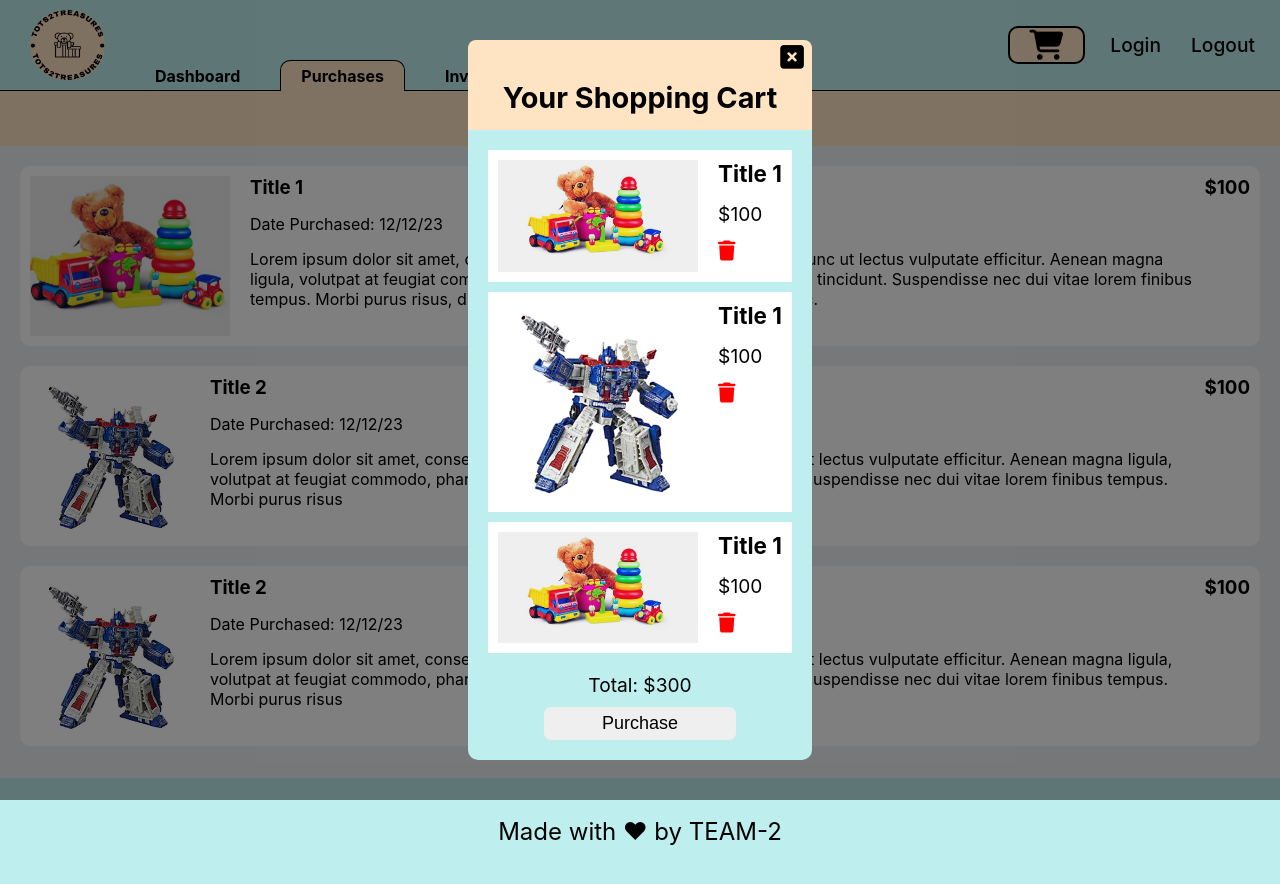
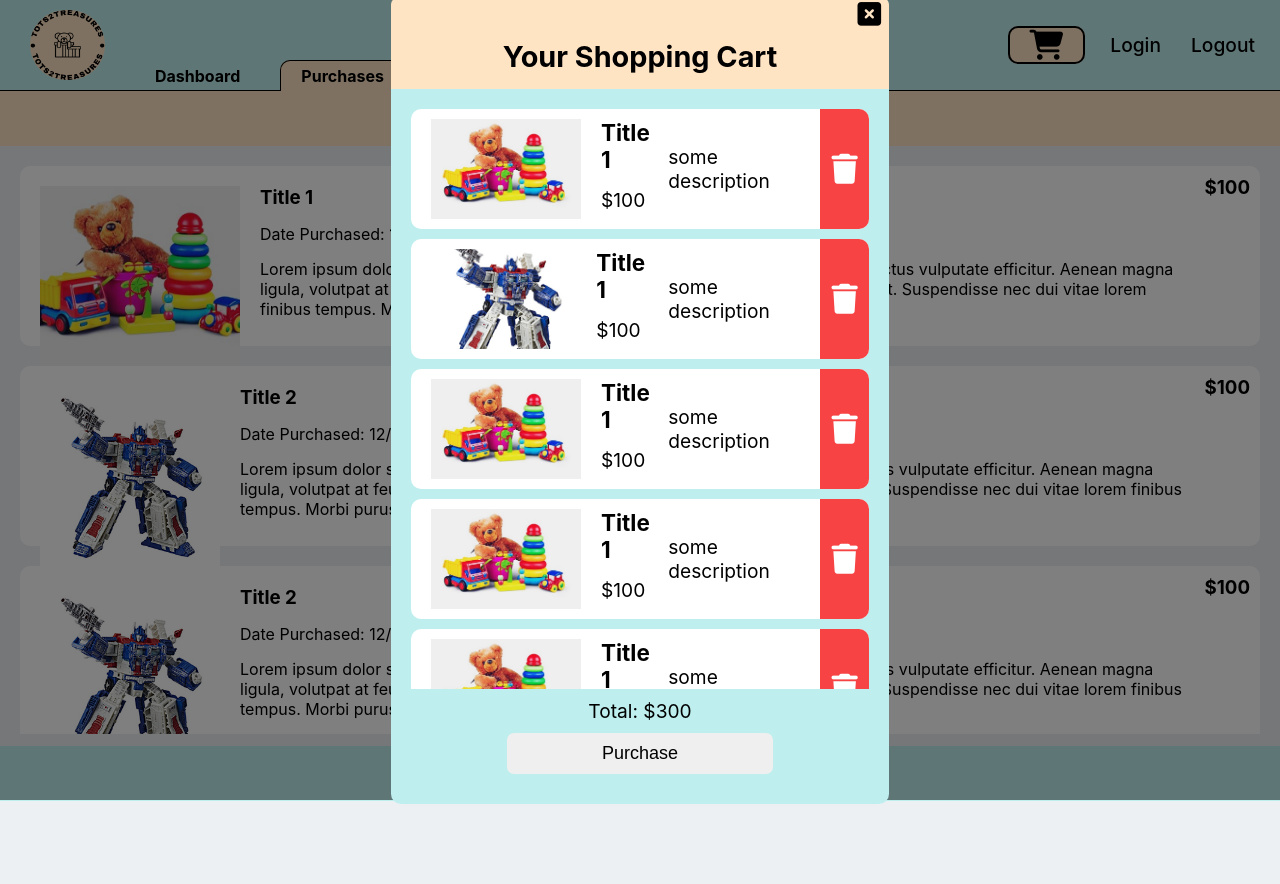
Before and after one commit to ThriftKids/Tots2Treasures, a React (Create React App) app in the folder client/: page /purchases in a window 1280 px wide. Both pictures are taken after a click on the link 1046 px from the left and 45 px from the top of the page. After the commit the page ends 801 px from the top, so only its background shows below. Built offline with nearby package versions, Linux system fonts and the light colour scheme.

Commit message:
restyled shopping cart, added pop up effect to shopping cart

```diff
--- a/client/src/components/Cart/Card.js
+++ b/client/src/components/Cart/Card.js
@@ -8,9 +8,10 @@ const CartCard = (props) => {
         <div className="column content">
           <h3>{props.title}</h3>
           <p>{props.price}</p>
-          <i class="fa-sharp fa-solid fa-trash"></i>
         </div>
       </div>
+      <p>{props.desc}</p>
+      <i class="fa-sharp fa-solid fa-trash"></i>
     </div>
   );
 };
--- a/client/src/components/Cart/Cart.css
+++ b/client/src/components/Cart/Cart.css
@@ -1,58 +1,95 @@
-.cardContainer{
+.cardContainer {
   gap: 10px;
   padding: 20px;
+  height: 70vh;
+  overflow-y: scroll;
 }
-.shoppingCartTitle{
+.shoppingCartTitle {
   display: flex;
   justify-content: center;
   padding: 1%;
   background-color: bisque;
 }
-.cartCard{
+.cartCard {
   justify-content: space-between;
   align-items: center;
   background-color: white;
-    padding: 10px;
-
+  padding: 0 0 0 10px;
+  width: 35vw;
+  border-radius: 10px;
 }
 
-.cartCard i{
-    color: red;
+.cartCard i {
+  display: flex;
+  height: 100%;
+  width: 50px;
+  align-items: center;
+  justify-content: center;
+  background-color: rgb(247, 67, 67);
+  color: white;
   font-size: 20px;
   margin-bottom: 0;
+  font-size: 30px;
+  border-radius: 0 10px 10px 0;
+  transition: 0.3s ease-in-out;
 }
 
-.cartCard img{
-    width: 200px;
+.cartCard i:hover {
+  background-color: rgb(255, 226, 226);
+  color: red;
+}
+
+.cartCard img {
+  width: 150px;
+  height: 100px;
   object-fit: cover;
 }
 
-.modal{
+.modal {
   position: fixed;
   left: 0;
   top: 0;
   right: 0;
   bottom: 0;
-    background-color: rgba(0,0,0,0.5);
+  background-color: rgba(0, 0, 0, 0.5);
   display: flex;
   align-items: center;
   justify-content: center;
   flex-direction: column;
+  transform: scale(1);
 
 }
 
-.cartContent{
+.cartContent {
     background-color: rgb(191, 238, 238);
     border-radius: 10px;
+
+    transform: translateX(-1500px);
+    animation: roadRunnerIn 0.3s cubic-bezier(0.165, 0.84, 0.44, 1) forwards;
+
+
   }
-.closeCartButton{
+
+@keyframes roadRunnerIn {
+  0% {
+    transform: translateX(-1500px) skewX(30deg) scaleX(1.3);
+  }
+  70% {
+    transform: translateX(30px) skewX(0deg) scaleX(0.9);
+  }
+  100% {
+    transform: translateX(0px) skewX(0deg) scaleX(1);
+  }
+}
+
+
+.closeCartButton {
   font-size: large;
   font-weight: bold;
   background-color: bisque;
   border: none;
-
 }
-.closeCartButtonContainer{
+.closeCartButtonContainer {
   display: flex;
   justify-content: flex-end;
   padding-top: 8px;
@@ -63,18 +100,19 @@ border: none;
   border-top-right-radius: 8px;
 }
 
-.shoppingCartTitle{
-    padding-bottom: 15px ;
+.shoppingCartTitle {
+  padding-bottom: 15px;
 }
-.cartFooterContainer{
+.cartFooterContainer {
   display: flex;
   justify-content: center;
   flex-direction: column;
   align-items: center;
   margin-top: 10px;
+  margin-bottom: 30px;
   gap: 10px;
 }
-.purchaseCartButton{
+.purchaseCartButton {
   padding: 2% 19%;
   font-size: large;
   border: none;
@@ -82,9 +120,9 @@ border: none;
   transition: background-color 0.5s, color 0.5s;
 }
 
-.purchaseCartButton:hover{
+.purchaseCartButton:hover {
   background-color: bisque;
   color: rgb(4, 208, 248);
-  box-shadow: rgba(0, 0, 0, .3) 2px 8px 8px -5px;
+  box-shadow: rgba(0, 0, 0, 0.3) 2px 8px 8px -5px;
   transform: translate3d(0, 2px, 0);
 }
--- a/client/src/components/Cart/Cart.js
+++ b/client/src/components/Cart/Cart.js
@@ -1,4 +1,4 @@
-import React from "react";
+import React, { useState } from "react";
 import "./Cart.css";
 import CartCard from "./Card";
 
@@ -9,9 +9,10 @@ const Cart = (props) => {
   if (!props.show) {
     return null;
   }
+
   return (
-    <div className="modal" onClick={props.onClose}>
-      <div className="cartContent" onClick={(e) => e.stopPropagation()}>
+    <div className={`modal`} onClick={props.onClose}>
+      <div className={`cartContent`} onClick={(e) => e.stopPropagation()}>
         <div className="closeCartButtonContainer">
         <button onClick={props.onClose} className="closeCartButton">
         <i class="fa-solid fa-square-xmark fa-xl"></i>
@@ -20,14 +21,19 @@ const Cart = (props) => {
         <h2 className="shoppingCartTitle">Your Shopping Cart</h2>
 
         <div className="column cardContainer">
-          <CartCard title="Title 1" price="$100" img={one} />
-          <CartCard title="Title 1" price="$100" img={testImage} />
-          <CartCard title="Title 1" price="$100" img={one} />
+          <CartCard title="Title 1" desc='some description' price="$100" img={one} />
+          <CartCard title="Title 1" desc='some description' price="$100" img={testImage} />
+          <CartCard title="Title 1" desc='some description' price="$100" img={one} />
+          <CartCard title="Title 1" desc='some description' price="$100" img={one} />
+          <CartCard title="Title 1" desc='some description' price="$100" img={one} />
+          <CartCard title="Title 1" desc='some description' price="$100" img={one} />
+          <CartCard title="Title 1" desc='some description' price="$100" img={one} />
+          <CartCard title="Title 1" desc='some description' price="$100" img={one} />
+        </div>
           <div className="cartFooterContainer">
             <p>Total: $300</p>
             <button className="purchaseCartButton">Purchase</button>
           </div>
-        </div>
       </div>
     </div>
   );
--- a/client/src/components/Dashboard/Dashboard.css
+++ b/client/src/components/Dashboard/Dashboard.css
@@ -4,6 +4,8 @@
   flex-direction: row;
   flex-wrap: wrap;
   gap: 20px;
+  height: 73vh;
+  overflow-y: scroll;
 }
 
 .categoryList {
@@ -13,7 +15,7 @@
   justify-content: space-around;
   list-style: none;
   margin: 0 0 15px 0;
-  padding: 25px;
+  padding: 10px;
   background-color: bisque;
   font-size: larger;
   font-weight: bold;
@@ -37,6 +39,7 @@
   );
   padding: 10px;
   width: 500px;
+  height: fit-content;
   border-radius: 18px;
   transition: 1s;
 }
--- a/client/src/components/Footer/Footer.css
+++ b/client/src/components/Footer/Footer.css
@@ -2,7 +2,7 @@
     display: flex;
     justify-content: center;
     margin-top:1%;
-    padding: 3%;
+    padding: 1%;
     background-color: rgb(191, 238, 238);
     font-size:x-large;
 }
--- a/client/src/components/Purchases/Purchases.css
+++ b/client/src/components/Purchases/Purchases.css
@@ -12,7 +12,9 @@
 
 .historyContainer{
     gap: 20px;
-    padding: 20px;
+    padding: 20px 20px 0 20px;
+    height: 71vh;
+    overflow-y: scroll;
 }
 
 .purchaseCard{
@@ -25,6 +27,7 @@
 
 .imgAndName{
     gap: 20px;
+    padding: 10px;
 }
 .imgAndName .content{
     gap: 15px;
@@ -33,5 +36,6 @@
 .purchaseCard img{
     object-fit: cover;
     width: 200px;
+    height: 180px;
     border: 18px;
 }
--- a/client/src/components/Purchases/Purchases.js
+++ b/client/src/components/Purchases/Purchases.js
@@ -12,6 +12,10 @@ const Purchases = () => {
         <PurchasesCard title="Title 1" desc="Lorem ipsum dolor sit amet, consectetur adipiscing elit. Quisque tempor nunc ut lectus vulputate efficitur. Aenean magna ligula, volutpat at feugiat commodo, pharetra vel erat. Donec varius finibus tincidunt. Suspendisse nec dui vitae lorem finibus tempus. Morbi purus risus, dictum quis ullamcorper ut, dignissim sed nunc." img={one} date="12/12/23" price="$100" />
         <PurchasesCard title="Title 2" desc="Lorem ipsum dolor sit amet, consectetur adipiscing elit. Quisque tempor nunc ut lectus vulputate efficitur. Aenean magna ligula, volutpat at feugiat commodo, pharetra vel erat. Donec varius finibus tincidunt. Suspendisse nec dui vitae lorem finibus tempus. Morbi purus risus" img={testImage} date="12/12/23" price="$100" />
         <PurchasesCard title="Title 2" desc="Lorem ipsum dolor sit amet, consectetur adipiscing elit. Quisque tempor nunc ut lectus vulputate efficitur. Aenean magna ligula, volutpat at feugiat commodo, pharetra vel erat. Donec varius finibus tincidunt. Suspendisse nec dui vitae lorem finibus tempus. Morbi purus risus" img={testImage} date="12/12/23" price="$100" />
+        <PurchasesCard title="Title 2" desc="Lorem ipsum dolor sit amet, consectetur adipiscing elit. Quisque tempor nunc ut lectus vulputate efficitur. Aenean magna ligula, volutpat at feugiat commodo, pharetra vel erat. Donec varius finibus tincidunt. Suspendisse nec dui vitae lorem finibus tempus. Morbi purus risus" img={testImage} date="12/12/23" price="$100" />
+        <PurchasesCard title="Title 2" desc="Lorem ipsum dolor sit amet, consectetur adipiscing elit. Quisque tempor nunc ut lectus vulputate efficitur. Aenean magna ligula, volutpat at feugiat commodo, pharetra vel erat. Donec varius finibus tincidunt. Suspendisse nec dui vitae lorem finibus tempus. Morbi purus risus" img={testImage} date="12/12/23" price="$100" />
+        <PurchasesCard title="Title 2" desc="Lorem ipsum dolor sit amet, consectetur adipiscing elit. Quisque tempor nunc ut lectus vulputate efficitur. Aenean magna ligula, volutpat at feugiat commodo, pharetra vel erat. Donec varius finibus tincidunt. Suspendisse nec dui vitae lorem finibus tempus. Morbi purus risus" img={testImage} date="12/12/23" price="$100" />
+        <PurchasesCard title="Title 2" desc="Lorem ipsum dolor sit amet, consectetur adipiscing elit. Quisque tempor nunc ut lectus vulputate efficitur. Aenean magna ligula, volutpat at feugiat commodo, pharetra vel erat. Donec varius finibus tincidunt. Suspendisse nec dui vitae lorem finibus tempus. Morbi purus risus" img={testImage} date="12/12/23" price="$100" />
       </div>
     </div>
   );
--- a/client/src/index.css
+++ b/client/src/index.css
@@ -23,3 +23,25 @@ code {
   font-family: source-code-pro, Menlo, Monaco, Consolas, 'Courier New',
     monospace;
 }
+
+/* ===== Scrollbar CSS ===== */
+  /* Firefox */
+  * {
+    scrollbar-width: auto;
+    scrollbar-color: rgb(117, 219, 245) #fff;
+  }
+
+  /* Chrome, Edge, and Safari */
+  *::-webkit-scrollbar {
+    width: 16px;
+  }
+
+  *::-webkit-scrollbar-track {
+    background: #d6d1d1;
+  }
+
+  *::-webkit-scrollbar-thumb {
+    background-color: rgb(117, 219, 245);
+    border-radius: 10px;
+    border: 3px solid #fff;
+  }
```
Lines whose indentation alone changed are shown as unchanged.
